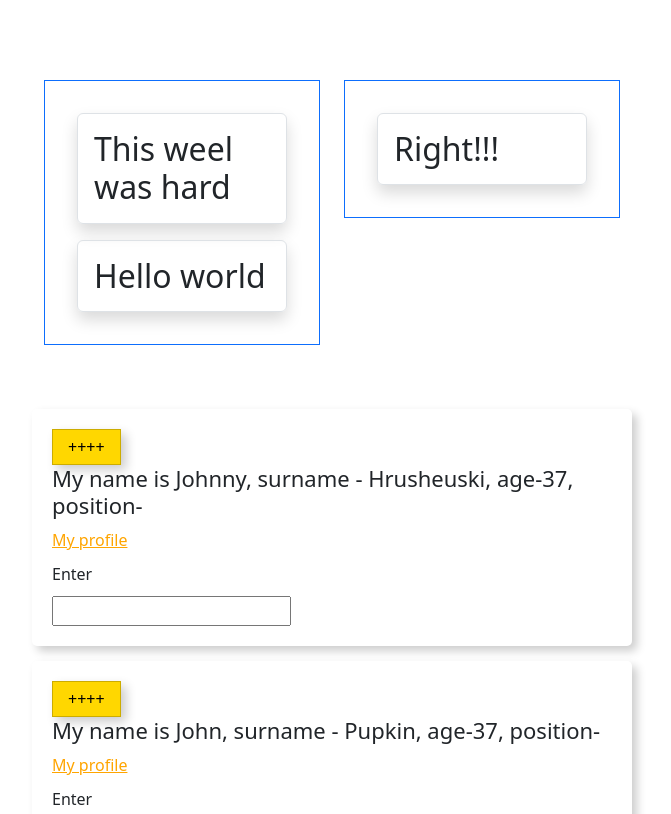
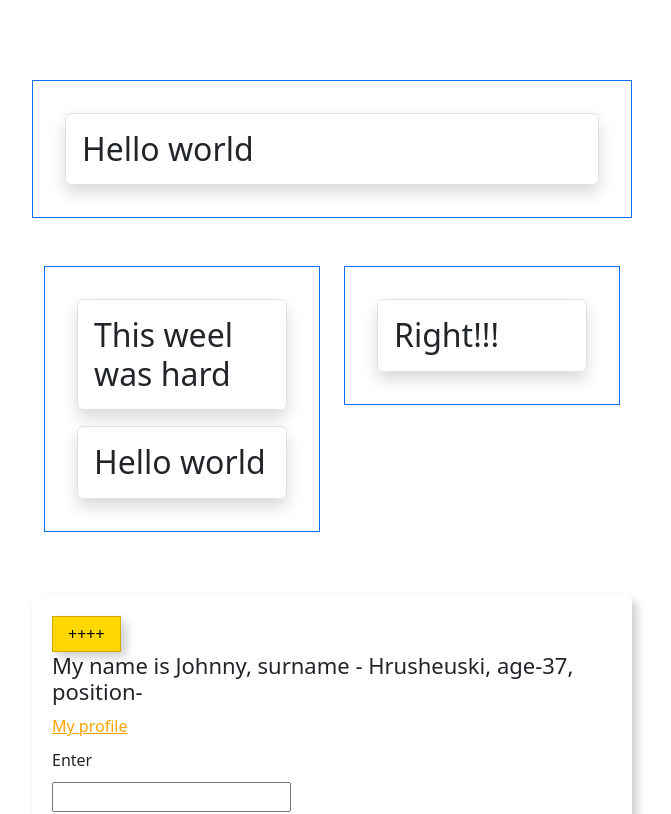
Before and after one commit to gruand13/React-lessons, a React (Create React App) app in the folder my-app/: page / in a window 1280 px wide. Shown: the top 814 px of the page, without its empty margins (308-979 px from the left). Built offline with nearby package versions, Linux system fonts and the light colour scheme.

Commit message:
composition in react

```diff
--- a/my-app/src/App.js
+++ b/my-app/src/App.js
@@ -102,11 +102,21 @@
     )
 }
 
+const HelloGreeting = ()=>{
+    return (
+        <div style={{'width': '600px', 'margin': '0 auto'}}>
+            <DynamicGreating color={'primary'}>
+
+                <h2>Hello world</h2>
+            </DynamicGreating>
+        </div>
+    )
+}
+
 function App() {
   return (
     <Wrapper>
-
-
+        <HelloGreeting/>
         <BootstrapTest
             left={
                 <DynamicGreating color={'primary'}>
```
